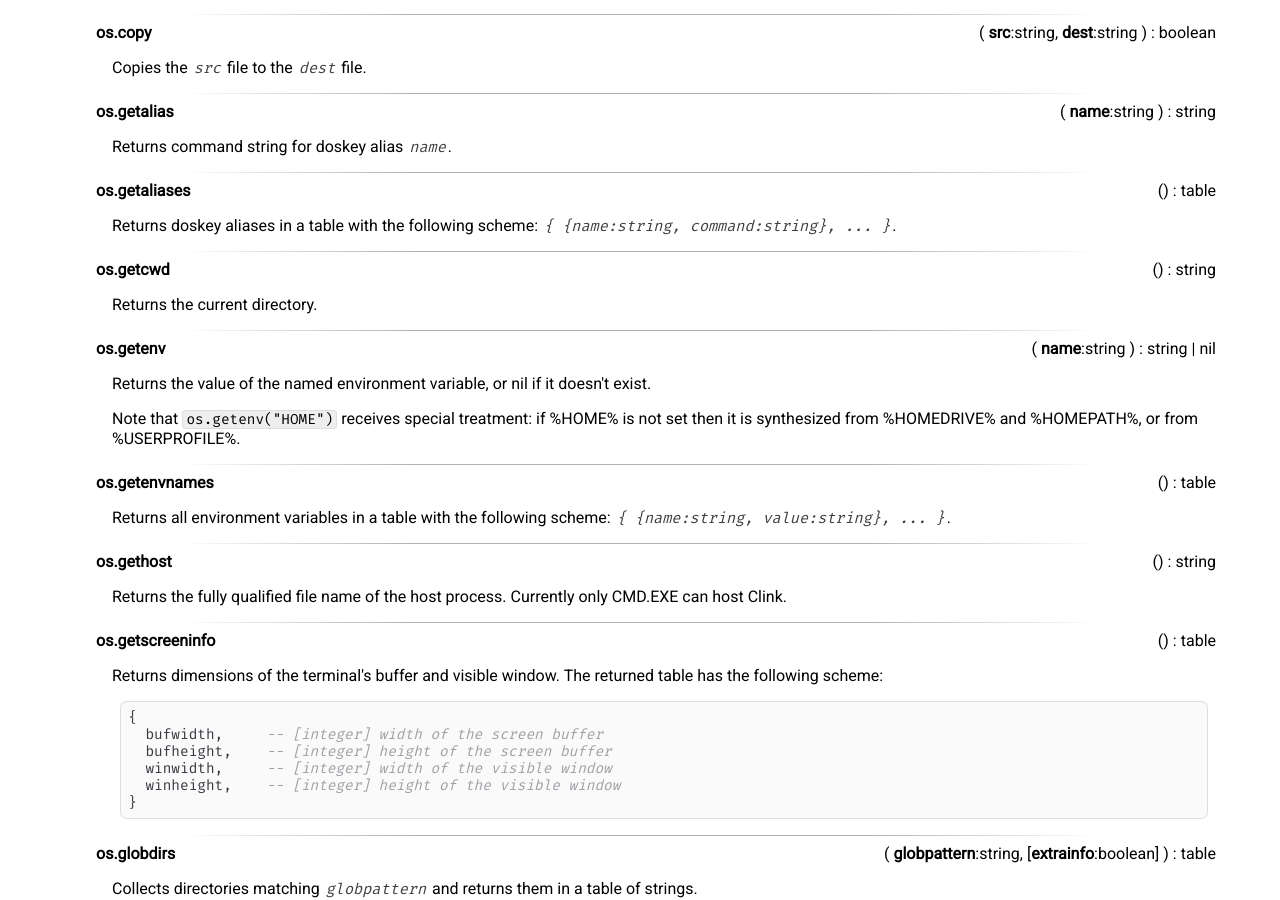
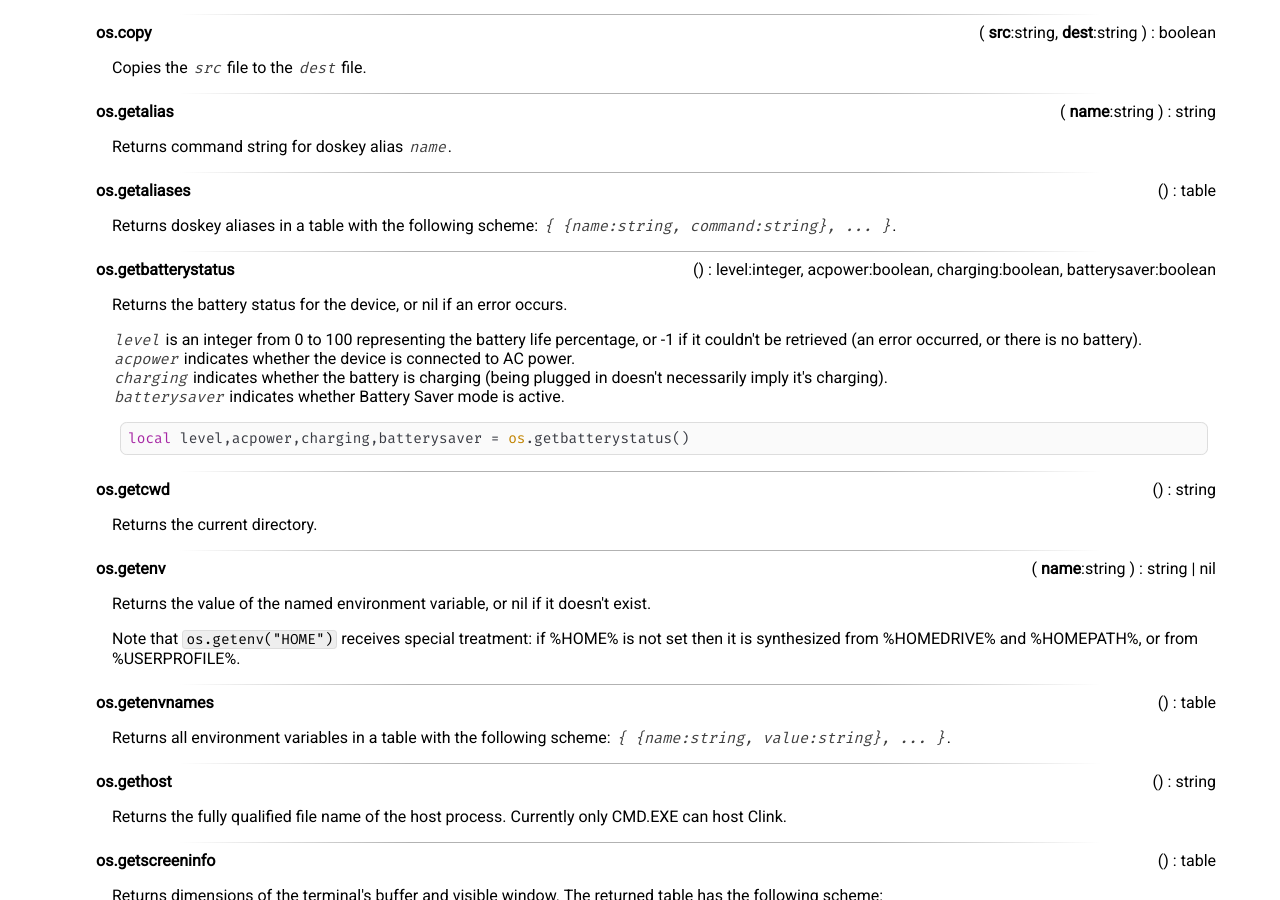
Before and after one commit to chrisant996/clink, a Jekyll site: the page clink.html, which Jekyll copies as it is, in a window 1280 px wide and 900 px high, scrolled down 25500 px. Built offline with Jekyll 4.4.1, drawn with Linux system fonts in a browser that asks for light colours; some web fonts are replaced; some of the changed lines change nothing that is shown; some of the changed text lies outside the part shown.

Commit message:
Update for 1.1.17

```diff
--- a/_config.yml
+++ b/_config.yml
@@ -1,5 +1,5 @@
 theme: jekyll-theme-cayman
 title: Clink
 github:
-  version: v1.1.16
-  download_url: https://github.com/chrisant996/clink/releases/download/v1.1.16/clink.1.1.16.c2fd18.zip
+  version: v1.1.17
+  download_url: https://github.com/chrisant996/clink/releases/download/v1.1.17/clink.1.1.17.ae1847.zip
--- a/clink.html
+++ b/clink.html
@@ -3,7 +3,7 @@
 
 <!-- ----------------------------------------------------- -->
 <head>
-<title>Clink v1.1.16</title>
+<title>Clink v1.1.17</title>
 <style>
 @import url('https://fonts.googleapis.com/css2?family=Rambla:wght@400;700&family=Roboto&family=Fira+Mono&display=swap');
 html {
@@ -401,7 +401,7 @@ var hljs=function(){"use strict";function e(n){Object.freeze(n);var t="function"
         </td>
         <td style="text-align:right">
             <div id="header">
-                <div id="title">Clink v1.1.16</div>
+                <div id="title">Clink v1.1.17</div>
                 <div id="url">
                     <a href="http://github.com/chrisant996/clink">
                         http://github.com/chrisant996/clink
@@ -1837,6 +1837,7 @@ line:getcommandoffset() == 4</code></pre></div></div><hr/>
 <div class="function"><div class="header"> <div class="name"><a name="os.copy">os.copy</a></div> <div class="signature">( <span class="arg_name">src</span>:string, <span class="arg_name">dest</span>:string ) : boolean</div></div><div class="body"><p class="desc">Copies the <span class="arg">src</span> file to the <span class="arg">dest</span> file.</p></div></div><hr/>
 <div class="function"><div class="header"> <div class="name"><a name="os.getalias">os.getalias</a></div> <div class="signature">( <span class="arg_name">name</span>:string ) : string</div></div><div class="body"><p class="desc">Returns command string for doskey alias <span class="arg">name</span>.</p></div></div><hr/>
 <div class="function"><div class="header"> <div class="name"><a name="os.getaliases">os.getaliases</a></div> <div class="signature">() : table</div></div><div class="body"><p class="desc">Returns doskey aliases in a table with the following scheme: <span class="tablescheme">{ {name:string, command:string}, ... }</span>.</p></div></div><hr/>
+<div class="function"><div class="header"> <div class="name"><a name="os.getbatterystatus">os.getbatterystatus</a></div> <div class="signature">() : level:integer, acpower:boolean, charging:boolean, batterysaver:boolean</div></div><div class="body"><p class="desc">Returns the battery status for the device, or nil if an error occurs.</p><p class="desc"> <span class="arg">level</span> is an integer from 0 to 100 representing the battery life percentage, or -1 if it couldn't be retrieved (an error occurred, or there is no battery).<br/> <span class="arg">acpower</span> indicates whether the device is connected to AC power.<br/> <span class="arg">charging</span> indicates whether the battery is charging (being plugged in doesn't necessarily imply it's charging).<br/> <span class="arg">batterysaver</span> indicates whether Battery Saver mode is active.</p><pre class="language-lua"><code>local level,acpower,charging,batterysaver = os.getbatterystatus()</code></pre></div></div><hr/>
 <div class="function"><div class="header"> <div class="name"><a name="os.getcwd">os.getcwd</a></div> <div class="signature">() : string</div></div><div class="body"><p class="desc">Returns the current directory.</p></div></div><hr/>
 <div class="function"><div class="header"> <div class="name"><a name="os.getenv">os.getenv</a></div> <div class="signature">( <span class="arg_name">name</span>:string ) : string | nil</div></div><div class="body"><p class="desc">Returns the value of the named environment variable, or nil if it doesn't exist.</p><p class="desc"> Note that <code>os.getenv("HOME")</code> receives special treatment: if %HOME% is not set then it is synthesized from %HOMEDRIVE% and %HOMEPATH%, or from %USERPROFILE%.</p></div></div><hr/>
 <div class="function"><div class="header"> <div class="name"><a name="os.getenvnames">os.getenvnames</a></div> <div class="signature">() : table</div></div><div class="body"><p class="desc">Returns all environment variables in a table with the following scheme: <span class="tablescheme">{ {name:string, value:string}, ... }</span>.</p></div></div><hr/>
@@ -1858,7 +1859,8 @@ line:getcommandoffset() == 4</code></pre></div></div><hr/>
 <div class="function"><div class="header"> <div class="name"><a name="os.setenv">os.setenv</a></div> <div class="signature">( <span class="arg_name">name</span>:string, <span class="arg_name">value</span>:string ) : boolean</div></div><div class="body"><p class="desc">Sets the <span class="arg">name</span> environment variable to <span class="arg">value</span> and returns whether it was successful.</p></div></div><hr/>
 <div class="function"><div class="header"> <div class="name"><a name="os.unlink">os.unlink</a></div> <div class="signature">( <span class="arg_name">path</span>:string ) : boolean</div></div><div class="body"><p class="desc">Deletes the file <span class="arg">path</span> and returns whether it was successful.</p></div></div><hr/>
 </div><div class="group"><h5 class="group_name"><a name="path">path</a></h5><div class="function"><div class="header"> <div class="name"><a name="path.getbasename">path.getbasename</a></div> <div class="signature">( <span class="arg_name">path</span>:string ) : string</div></div><div class="body"><p class="desc"></p><pre class="language-lua"><code>path.getbasename("/foo/bar.ext") -- returns "bar"</code></pre></div></div><hr/>
-<div class="function"><div class="header"> <div class="name"><a name="path.getdirectory">path.getdirectory</a></div> <div class="signature">( <span class="arg_name">path</span>:string ) : nil or string</div></div><div class="body"><p class="desc"></p><pre class="language-lua"><code>path.getdirectory("/foo/bar") -- returns "/foo/"
+<div class="function"><div class="header"> <div class="name"><a name="path.getdirectory">path.getdirectory</a></div> <div class="signature">( <span class="arg_name">path</span>:string ) : nil or string</div></div><div class="body"><p class="desc"></p><pre class="language-lua"><code>path.getdirectory("e:/foo/bar") -- returns "e:/foo"
+path.getdirectory("/foo/bar") -- returns "/foo"
 path.getdirectory("bar") -- returns nil</code></pre></div></div><hr/>
 <div class="function"><div class="header"> <div class="name"><a name="path.getdrive">path.getdrive</a></div> <div class="signature">( <span class="arg_name">path</span>:string ) : nil or string</div></div><div class="body"><p class="desc"></p><pre class="language-lua"><code>path.getdrive("e:/foo/bar") -- returns "e:"
 path.getdrive("foo/bar") -- returns nil</code></pre></div></div><hr/>
@@ -1920,6 +1922,11 @@ settings.add("color.mymno", "bright magenta", "Color setting")</code></pre></div
         <div class="section" id="changes">
 <h1 id="changes">Changes</h1>
 <h2 id="releases-from-chrisant996clink-fork">Releases from <a href="https://github.com/chrisant996/clink">chrisant996/clink</a> fork</h2>
+<h3 id="v1117">v1.1.17</h3>
+<ul>
+<li>Added <code>os.getbatterystatus()</code> function that gets battery status information much faster than launching <code>wmic</code>.</li>
+<li>Fixed <a href="https://github.com/chrisant996/clink/issues/44">#44</a> Path completion doesn&#39;t work with <code>cd /d</code>.</li>
+</ul>
 <h3 id="v1116">v1.1.16</h3>
 <ul>
 <li>Added <code>match.ignore_accent</code> setting (enabled by default) that ignores Latin alphabet diacriticals when completing matches (e.g. <code>ä</code> matches <code>a</code>, <code>ı</code> matches <code>i</code>, <code>ł</code> matches <code>l</code>, etc).</li>
```
